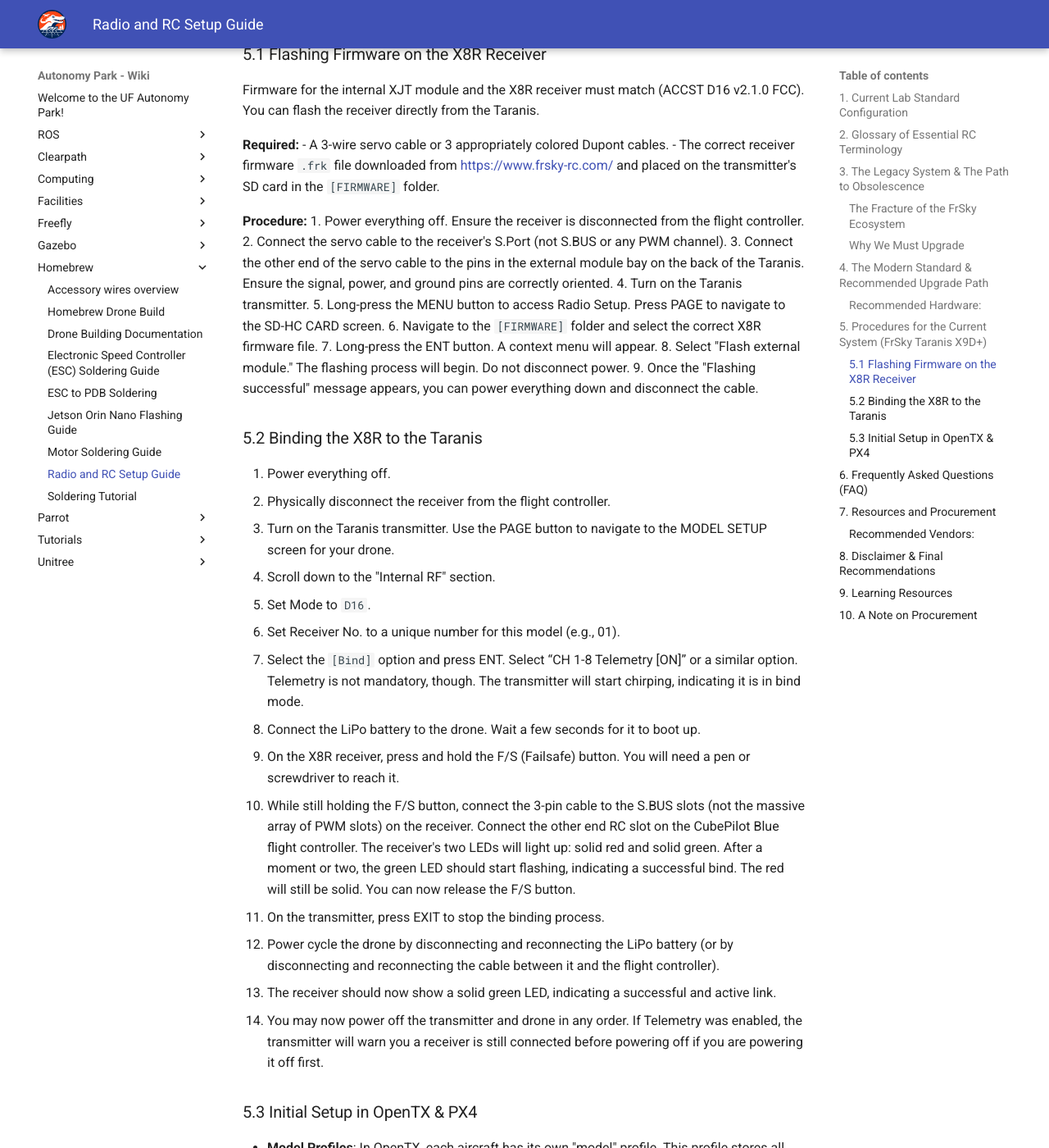
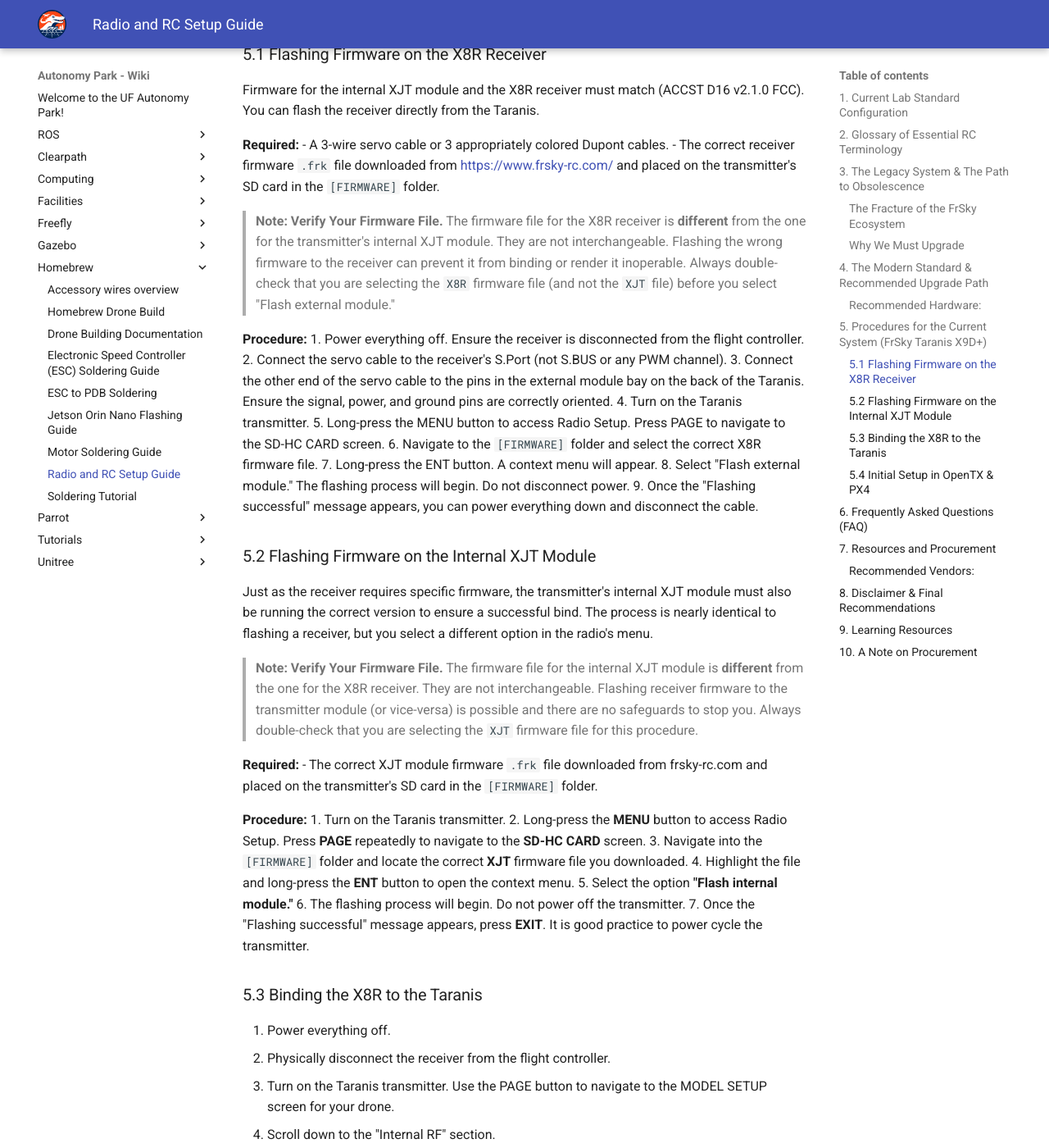
Before and after one commit to UFL-Autonomy-Park/apark_wiki, an MkDocs documentation site: the page built from docs/homebrew/radio-and-rc-setup.md, in a window 1280 px wide and 1400 px high, scrolled down 5254 px. Shown: the whole window at 82% size. Built offline with MkDocs 1.6.1 and Material for MkDocs 9.7.7, drawn with Linux system fonts in a browser that asks for light colours; some of the changed text lies outside the part shown.

Commit message:
Added procedure for flashing the internal module of the Taranis X9D+ to Radio and RC Setup page of the Homebrew.

```diff
--- a/docs/homebrew/radio-and-rc-setup.md
+++ b/docs/homebrew/radio-and-rc-setup.md
@@ -116,6 +116,8 @@
 - A 3-wire servo cable or 3 appropriately colored Dupont cables.
 - The correct receiver firmware `.frk` file downloaded from [https://www.frsky-rc.com/](https://www.frsky-rc.com/) and placed on the transmitter's SD card in the `[FIRMWARE]` folder.
 
+> **Note: Verify Your Firmware File.** The firmware file for the X8R receiver is **different** from the one for the transmitter's internal XJT module. They are not interchangeable. Flashing the wrong firmware to the receiver can prevent it from binding or render it inoperable. Always double-check that you are selecting the `X8R` firmware file (and not the `XJT` file) before you select "Flash external module."
+
 **Procedure:**
 1. Power everything off. Ensure the receiver is disconnected from the flight controller.
 2. Connect the servo cable to the receiver's S.Port (not S.BUS or any PWM channel).
@@ -127,7 +129,24 @@
 8. Select "Flash external module." The flashing process will begin. Do not disconnect power.
 9. Once the "Flashing successful" message appears, you can power everything down and disconnect the cable.
 
-### 5.2 Binding the X8R to the Taranis
+### 5.2 Flashing Firmware on the Internal XJT Module
+Just as the receiver requires specific firmware, the transmitter's internal XJT module must also be running the correct version to ensure a successful bind. The process is nearly identical to flashing a receiver, but you select a different option in the radio's menu.
+
+> **Note: Verify Your Firmware File.** The firmware file for the internal XJT module is **different** from the one for the X8R receiver. They are not interchangeable. Flashing receiver firmware to the transmitter module (or vice-versa) is possible and there are no safeguards to stop you. Always double-check that you are selecting the `XJT` firmware file for this procedure.
+
+**Required:**
+- The correct XJT module firmware `.frk` file downloaded from frsky-rc.com and placed on the transmitter's SD card in the `[FIRMWARE]` folder.
+
+**Procedure:**
+1.  Turn on the Taranis transmitter.
+2.  Long-press the **MENU** button to access Radio Setup. Press **PAGE** repeatedly to navigate to the **SD-HC CARD** screen.
+3.  Navigate into the `[FIRMWARE]` folder and locate the correct **XJT** firmware file you downloaded.
+4.  Highlight the file and long-press the **ENT** button to open the context menu.
+5.  Select the option **"Flash internal module."**
+6.  The flashing process will begin. Do not power off the transmitter.
+7.  Once the "Flashing successful" message appears, press **EXIT**. It is good practice to power cycle the transmitter.
+
+### 5.3 Binding the X8R to the Taranis
 1. Power everything off.
 2. Physically disconnect the receiver from the flight controller.
 3. Turn on the Taranis transmitter. Use the PAGE button to navigate to the MODEL SETUP screen for your drone.
@@ -143,7 +162,7 @@
 13. The receiver should now show a solid green LED, indicating a successful and active link.
 14. You may now power off the transmitter and drone in any order. If Telemetry was enabled, the transmitter will warn you a receiver is still connected before powering off if you are powering it off first.
 
-### 5.3 Initial Setup in OpenTX & PX4
+### 5.4 Initial Setup in OpenTX & PX4
 - **Model Profiles**: In OpenTX, each aircraft has its own "model" profile. This profile stores all settings, including switch assignments, trims, and which receiver number it's bound to. Switching models in OpenTX makes the transmitter look for a different receiver; it does not unbind the previous one. Note: Model profiles cannot be directly transferred between different transmitter models (e.g., Taranis to RadioMaster) or even between different Taranis models running the same OpenTX version due to hardware differences.
 - **Switches**: To use a switch, it must be configured in three places in OpenTX: HARDWARE, MIXER, and OUTPUTS.
 - **Sounds**: Audio files for alerts are stored on the SD card in the `[SOUNDS]` folder. These can be assigned to switch positions or events in the SPECIAL FUNCTIONS menu. You may consider adding your own if the built-in one are imprecise for your needs. The author’s favorite is the [Open-TX-Portal-Voice-Pack](https://github.com/jarethmt/Open-TX-Portal-Voice-Pack).
```
Also changed, not shown: other parts of docs/homebrew/radio-and-rc-setup.md (+1 -1 lines).
